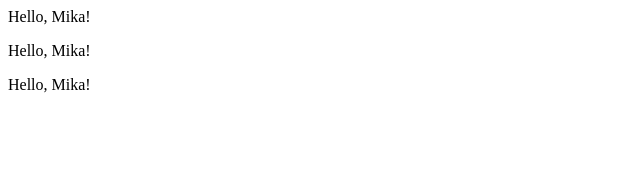
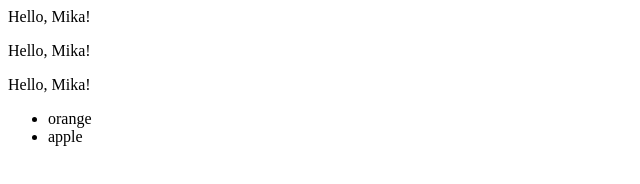
Before and after one commit to mikan-ora/git-firststep, a website: page docs/index.html in a window 1280 px wide. Shown: the whole page, without its empty margins (0-640 px from the left). Drawn offline with Linux system fonts and the light colour scheme.

Commit message:
Add WEBサイトデータ

```diff
--- a/docs/index.html
+++ b/docs/index.html
@@ -6,5 +6,9 @@
     <p>Hello, Mika!</p>
     <p>Hello, Mika!</p>
     <div>Hello, Mika!</div>
-</body>
+    <ul>
+        <li>orange</li>
+        <li>apple</li>
+    </ul>
+    </body>
 </html>
```
